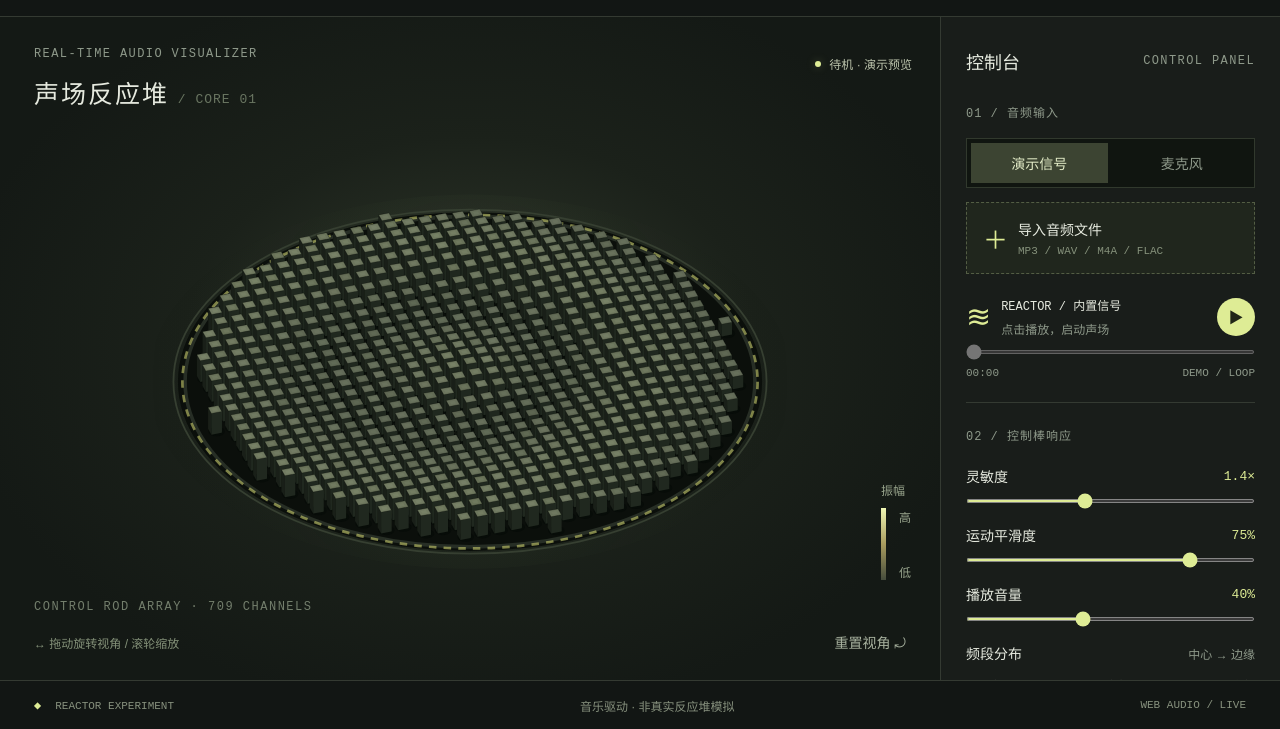
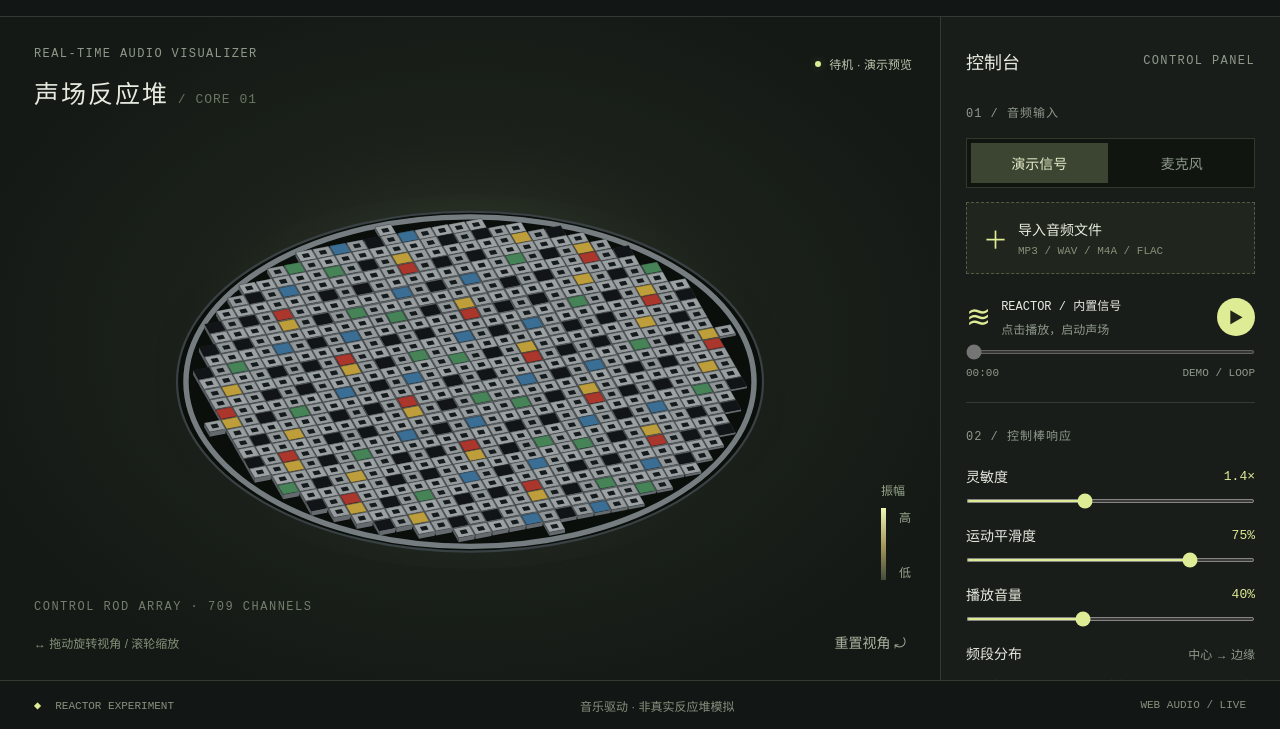
Before and after one commit to cangwuu/blog-of-cangwu, a website: page static/reactor/index.html in a window 1280 px wide. Shown: the part 71-800 px from the top of the page. Drawn offline with Linux system fonts and the light colour scheme; animation ran at ten frames a second.

Commit message:
reactor：按真实堆顶照片重做——金属塞块、方孔、彩色塞与空洞

```diff
--- a/static/reactor/app.js
+++ b/static/reactor/app.js
@@ -4,7 +4,7 @@ let ctx,analyser,bins,dbBuf,wave,master,stream,source,buffer,started=0,offset=0,
 
 /* ---------------- 控制棒阵列 ---------------- */
 
-const MAXR=15,HALF=.3,FMIN=45,FMAX=16000,NBANDS=28;
+const MAXR=15,HALF=.46,FMIN=45,FMAX=16000,NBANDS=28;
 let rods=[],rodStep=1;
 const bands=[];for(let i=0;i<NBANDS;i++)bands.push({raw:-120,val:0});
 
@@ -20,7 +20,12 @@ function buildRods(){
   for(let x=-MAXR;x<=MAXR;x+=rodStep)for(let z=-MAXR;z<=MAXR;z+=rodStep){
     const r=Math.hypot(x,z);
     if(r>MAXR)continue;
-    rods.push({x,z,r,h:0,seed:Math.abs(Math.sin(x*127.1+z*311.7)),band:Math.min(NBANDS-1,Math.floor(r/MAXR*NBANDS))});
+    // 按坐标生成稳定的随机数：绝大多数是金属盖板，少量彩色塞，偶尔是空洞
+    const f=Math.abs(Math.sin(x*127.1+z*311.7))%1;
+    let kind=0;
+    if(f>.982)kind=5;
+    else if(f>.932)kind=1+Math.floor((f-.932)*80)%4;
+    rods.push({x,z,r,h:0,seed:f,kind,band:Math.min(NBANDS-1,Math.floor(r/MAXR*NBANDS))});
   }
   $('count').textContent=rods.length;
 }
@@ -56,8 +61,8 @@ function poly(points,fill,stroke){g.beginPath();points.forEach((p,i)=>i?g.lineTo
 function drawFloor(){
   const w=canvas.clientWidth,H=canvas.clientHeight,s=scale(),cx=w/2,cy=H*.55,heat=Math.min(1,energy*7);
   const glow=g.createRadialGradient(cx,cy,0,cx,cy,18*s);
-  glow.addColorStop(0,`rgba(188,204,120,${(.08+heat*.16).toFixed(3)})`);
-  glow.addColorStop(.55,'rgba(104,122,86,.05)');
+  glow.addColorStop(0,`rgba(172,182,158,${(.06+heat*.14).toFixed(3)})`);
+  glow.addColorStop(.55,'rgba(120,132,120,.04)');
   glow.addColorStop(1,'rgba(0,0,0,0)');
   g.beginPath();g.ellipse(cx,cy,18*s,18*s*tilt,0,0,Math.PI*2);g.fillStyle=glow;g.fill();
 
@@ -65,53 +70,63 @@ function drawFloor(){
   g.beginPath();g.ellipse(cx,cy,16.3*s,16.3*s*tilt,0,0,Math.PI*2);g.fillStyle='#0b0f0b';g.fill();
   g.beginPath();g.ellipse(cx,cy,15.9*s,15.9*s*tilt,0,0,Math.PI*2);g.strokeStyle='#272e25';g.lineWidth=Math.max(1,s*.2);g.stroke();
 
-  // 黄黑警示刻度
-  g.save();g.setLineDash([s*.42,s*.4]);
-  g.beginPath();g.ellipse(cx,cy,16.05*s,16.05*s*tilt,0,0,Math.PI*2);
-  g.strokeStyle='rgba(188,192,104,.65)';g.lineWidth=Math.max(1,s*.15);g.stroke();g.restore();
-
-  g.beginPath();g.ellipse(cx,cy,16.55*s,16.55*s*tilt,0,0,Math.PI*2);g.strokeStyle='#363f31';g.lineWidth=Math.max(1,s*.1);g.stroke();
+  // 金属环箍
+  g.beginPath();g.ellipse(cx,cy,15.85*s,15.85*s*tilt,0,0,Math.PI*2);
+  g.strokeStyle='#767d81';g.lineWidth=Math.max(1,s*.3);g.stroke();
+  g.beginPath();g.ellipse(cx,cy,16.35*s,16.35*s*tilt,0,0,Math.PI*2);g.strokeStyle='#3a4145';g.lineWidth=Math.max(1,s*.12);g.stroke();
 
   for(const rr of [5,10]){
     g.beginPath();g.ellipse(cx,cy,rr*s,rr*s*tilt,0,0,Math.PI*2);
-    g.strokeStyle='rgba(112,124,96,.13)';g.lineWidth=1;g.stroke();
+    g.strokeStyle='rgba(150,160,164,.1)';g.lineWidth=1;g.stroke();
   }
 }
 
 /* ---------------- 单根控制棒 ---------------- */
 
-const SIDE={back:'#12170f',left:'#191f18',right:'#2b342a',front:'#20281f'};
-const TOP=[88,96,80],HOT=[214,228,158];
+const SIDE={back:'#454b4e',left:'#565c5f',right:'#7b8286',front:'#646a6d'};
+// 0 金属盖板 / 1-4 彩色塞 / 5 空洞
+const KIND=[[150,156,158],[170,54,44],[190,158,58],[58,110,148],[70,132,88]];
+const VOID=[18,21,23];
 
 function drawRod(rod,amp,s){
   const {x,z,h}=rod,half=HALF;
   const b0=point(x-half,z-half,0),b1=point(x+half,z-half,0),b2=point(x+half,z+half,0),b3=point(x-half,z+half,0);
   const t0=point(x-half,z-half,h),t1=point(x+half,z-half,h),t2=point(x+half,z+half,h),t3=point(x-half,z+half,h);
+  const k=Math.min(1,amp*1.1);
 
-  // 落影
-  const cx=(b0[0]+b2[0])/2,cy=(b0[1]+b2[1])/2;
-  g.beginPath();g.ellipse(cx+s*.1,cy+s*.05,s*.46,s*.46*tilt,0,0,Math.PI*2);
-  g.fillStyle='rgba(3,7,4,.4)';g.fill();
+  // 抬起来才有影子
+  if(h>.2){
+    const cx=(b0[0]+b2[0])/2,cy=(b0[1]+b2[1])/2;
+    g.beginPath();g.ellipse(cx+s*.08,cy+s*.04,s*.5,s*.5*tilt,0,0,Math.PI*2);
+    g.fillStyle='rgba(6,9,11,.35)';g.fill();
+  }
 
-  // 先远后近，保证遮挡关系
-  poly([t0,t1,b1,b0],SIDE.back);
-  poly([t3,t0,b0,b3],SIDE.left);
-  poly([t1,t2,b2,b1],SIDE.right);
-  poly([t2,t3,b3,b2],SIDE.front);
+  // 塞块侧面
+  if(h>.05){
+    poly([t0,t1,b1,b0],SIDE.back);
+    poly([t3,t0,b0,b3],SIDE.left);
+    poly([t1,t2,b2,b1],SIDE.right);
+    poly([t2,t3,b3,b2],SIDE.front);
+  }
 
-  // 顶面：石墨底色，受激时偏向金属高光
-  const k=Math.min(1,amp*1.25),bias=(rod.seed-.5)*10;
-  const cr=(TOP[0]+(HOT[0]-TOP[0])*k+bias)|0,cg=(TOP[1]+(HOT[1]-TOP[1])*k+bias)|0,cb=(TOP[2]+(HOT[2]-TOP[2])*k+bias)|0;
-  poly([t0,t1,t2,t3],`rgb(${cr},${cg},${cb})`,'rgba(8,12,8,.55)');
+  // 顶面：金属灰为主，受激时整体提亮
+  let base=rod.kind===5?VOID:KIND[rod.kind];
+  if(rod.kind===0){const v=(rod.seed-.5)*18;base=[base[0]+v,base[1]+v,base[2]+v]}
+  const gk=rod.kind===0?k*.45:k*.1;
+  const cr=(base[0]+(226-base[0])*gk)|0,cg=(base[1]+(234-base[1])*gk)|0,cb=(base[2]+(190-base[2])*gk)|0;
+  poly([t0,t1,t2,t3],`rgb(${cr},${cg},${cb})`,'rgba(12,15,17,.6)');
 
-  if(s>5){
-    const mx=(t0[0]+t1[0]+t2[0]+t3[0])/4,my=(t0[1]+t1[1]+t2[1]+t3[1])/4;
-    const inset=[t0,t1,t2,t3].map(p=>[p[0]+(mx-p[0])*.52,p[1]+(my-p[1])*.52]);
-    g.beginPath();inset.forEach((p,i)=>i?g.lineTo(...p):g.moveTo(...p));g.closePath();
-    g.fillStyle=`rgba(240,246,206,${(.03+k*.14).toFixed(3)})`;g.fill();
-    if(k>.4){
-      g.beginPath();g.ellipse(mx,my,s*.07,s*.07*tilt,0,0,Math.PI*2);
-      g.fillStyle=`rgba(222,236,149,${(.16+k*.4).toFixed(3)})`;g.fill();
+  if(s>4){
+    const mx=(t0[0]+t2[0])/2,my=(t0[1]+t2[1])/2;
+    // 金属盖板中间那个方孔
+    if(rod.kind===0){
+      const q=[t0,t1,t2,t3].map(p=>[p[0]+(mx-p[0])*.58,p[1]+(my-p[1])*.58]);
+      poly(q,'#151a1c');
+    }
+    // 受激时的顶光
+    if(k>.3){
+      g.beginPath();g.ellipse(mx,my,s*.1,s*.1*tilt,0,0,Math.PI*2);
+      g.fillStyle=`rgba(226,240,170,${(.1+k*.35).toFixed(3)})`;g.fill();
     }
   }
 }
@@ -142,8 +157,8 @@ function frame(t){
   for(const rod of sorted){
     let amp;
     if(playing)amp=bands[rod.band].val*gain*.7;
-    else amp=.04+.1*(.5+.5*Math.sin(rod.r*.5-t*.0009+rod.x*.13));
-    const target=.45+Math.min(1.1,amp)*5.4;
+    else amp=.012+.03*(.5+.5*Math.sin(rod.r*.5-t*.0009+rod.x*.13));
+    const target=.05+Math.min(1.1,amp)*5.2;
     rod.h+=(target-rod.h)*(1-Math.pow(.45+smoothing*.53,dt));
     drawRod(rod,amp,s);
   }
```
Also changed, not shown: static/reactor/index.html (+2 -2 lines).
